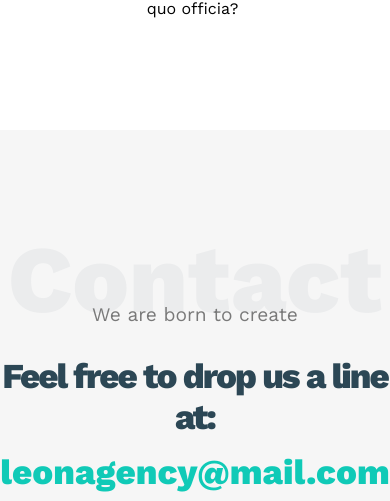
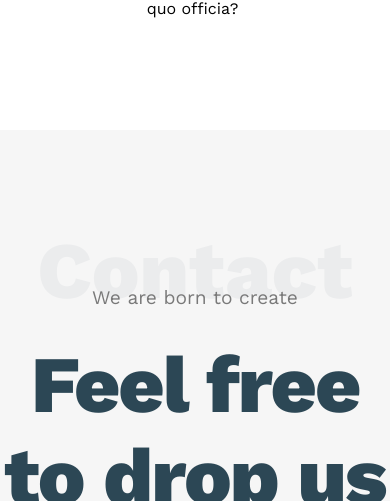
Before and after one commit to Borutlee/leon-html-css-, a plain HTML site: page index.html in a window 390 px wide. Shown: the part 6115-6616 px from the top of the page. Drawn offline with nearby package versions, Linux system fonts and the light colour scheme.

Commit message:
Add files via upload

```diff
--- a/css/bob.css
+++ b/css/bob.css
@@ -415,15 +415,8 @@
 
     }
   }
-  @media (max-width:415px){
-    .container-4 .intro-textone h2{
-      font-size: 85px;
-    }
-    .container-5 .intro-text2 h2{
-      font-size: 85px;
-    }
-  }
-  /* about end */
+
+/* about end */
   /* contact start */
   .contact{
     background-color: var(--second-color);
@@ -433,7 +426,7 @@
   }
   .container-7 .intro-text4 h2 {
     color: #ebeced;
-    font-size: 95px;
+    font-size: 88px;
     font-weight: 900;
     text-align: center;
     margin-top: 35px;
@@ -448,14 +441,14 @@
   }
   .container-7 .info{
     font-weight: 800;
-    font-size: 35px;
+    font-size: 32px;
     color: var(--third-color);
     margin-bottom: 15px;
     letter-spacing: -2px;
   }
   .container-7 .link{
     font-weight: 800;
-    font-size: 35px;
+    font-size: 32px;
     color: var(--main-color);
     text-decoration: none;
     display: block;
@@ -483,8 +476,8 @@
       color: var(--main-color);
       font-weight: bold;
     }
-  /* footer end */
-  @media (max-width: 435px){
+    /* footer end */
+    @media (max-width: 435px){
     body{
       overflow-x: hidden;
     }
@@ -492,9 +485,26 @@
   @media (max-width: 430px){
 
   }
+  @media (max-width:415px){
+    .container-4 .intro-textone h2{
+      font-size: 85px;
+    }
+    .container-5 .intro-text2 h2{
+      font-size: 85px;
+    }
+    .container-7 .intro-text4 h2{
+      font-size: 80px;
+    }
+    .container-7 .info{
+      font-size: 80px;
+    }
+    .container-7 a{
+      font-size: 80px;
+    }
+  }
    /* ========== Media Queries ========== */
    @media (max-width: 768px) {
-    .container-1 {
+     .container-1 {
       padding-left: 20px;
       padding-right: 20px;
     }
```
